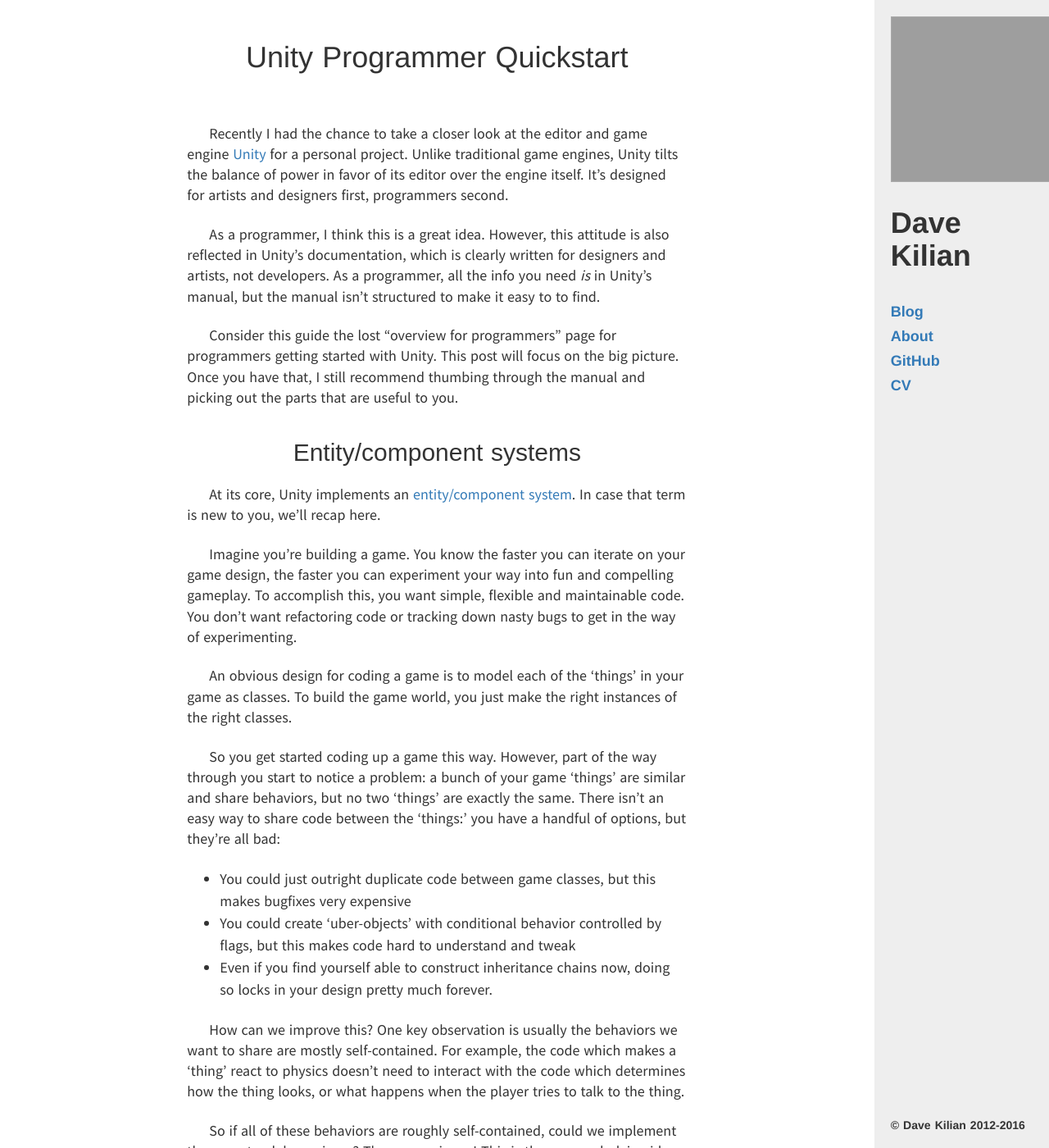
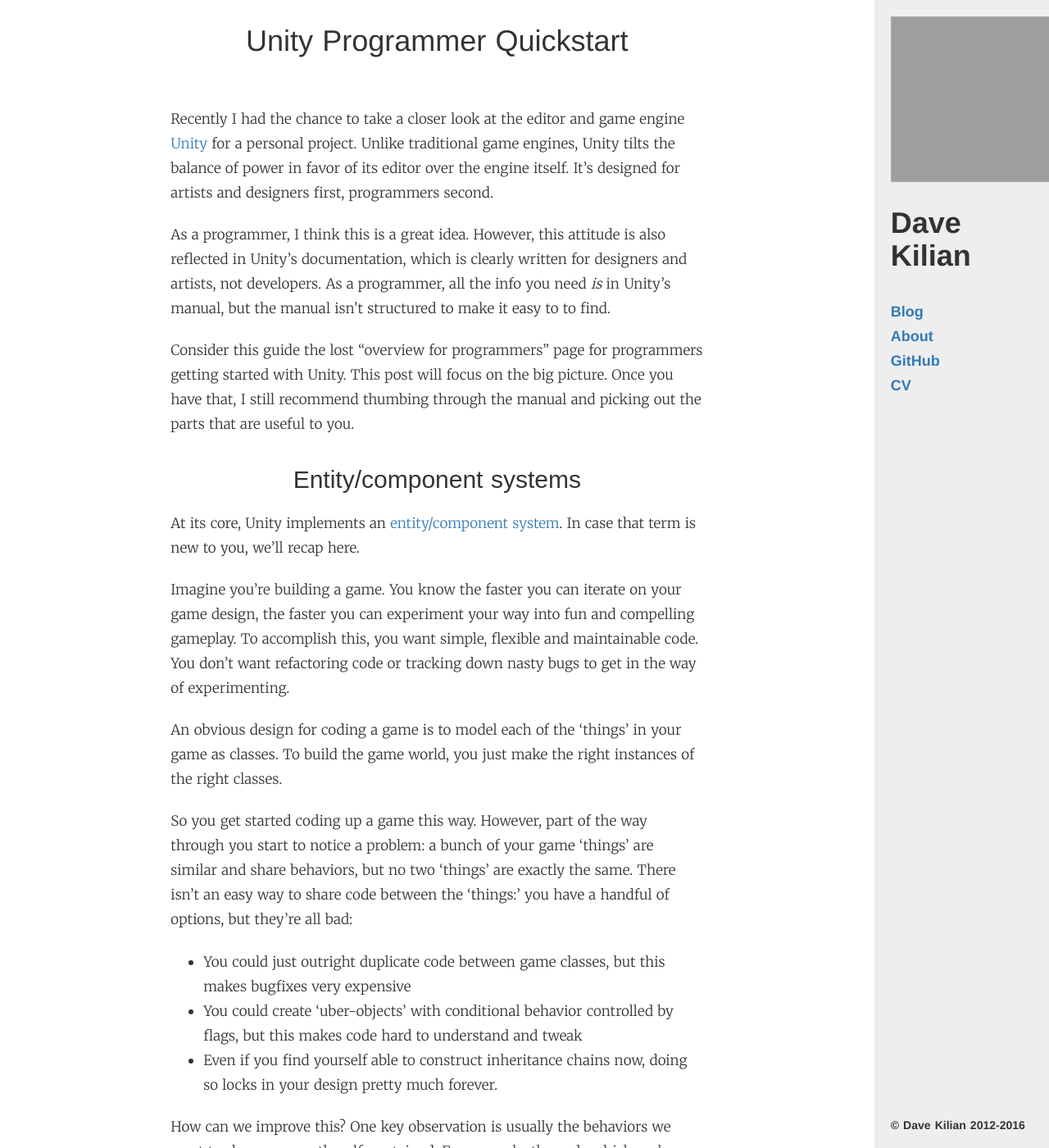
Before and after one commit to davekilian/davekilian.github.com, a Jekyll site: the page built from _posts/2015-08-12-unity-for-devs.markdown, in a window 1280 px wide and 1400 px high. Shown: the whole window at 82% size. Built offline with Jekyll 4.4.1, drawn with Linux system fonts in a browser that asks for light colours; nearby versions of some CDN libraries; grey boxes are pictures that could not be loaded.

Commit message:
Style updates and a typo fix

```diff
--- a/_layouts/default.html
+++ b/_layouts/default.html
@@ -8,7 +8,7 @@
         <link rel="stylesheet" href="/bootstrap.min.css" />
         <link rel="stylesheet" href="/global.css" />
         <link rel="stylesheet" href="/highlight.css" />
-        <link href='http://fonts.googleapis.com/css?family=Source+Sans+Pro:400,600' rel='stylesheet' type='text/css'>
+        <link href='https://fonts.googleapis.com/css?family=Merriweather:300,700&subset=latin,latin-ext' rel='stylesheet' type='text/css'>
     </head>
     <body>
         <div class="container-fluid" style="margin: 0; padding: 0">
--- a/about.html
+++ b/about.html
@@ -25,7 +25,7 @@
         <dd>Where most of my hack projects end up.</dd>
 
         <dt><a href="http://fracture-studios.com">Fracture Studios</a></dt>
-        <dd>In my spare time, I help develop an indie game with the other memebers
+        <dd>In my spare time, I help develop an indie game with the other members
         of Fracture. We have published some of our work on
         <a href="http://github.com/fracturestudios">our GitHub page</a>.</dd>
 
--- a/global.css
+++ b/global.css
@@ -57,7 +57,6 @@
     max-width: 650px;
     margin-left: auto;
     margin-right: auto;
-    padding: 2em;
 }
 
 div.post-date
@@ -67,14 +66,15 @@
 
 div.post-content
 {
-    font-family: "Source Sans Pro", "Helvetica", "Arial", sans-serif;
-    font-size: 13.5pt;
-    line-height: 140%;
+    font-family: "Merriweather", serif;
+    font-size: 17px;
+    line-height: 30px;
+    font-weight: 100;
 }
 
 div.post-content strong, b
 {
-    font-weight: 600;
+    font-weight: 700;
 }
 
 div.post-content h1,
@@ -91,7 +91,6 @@
 body
 {
     font-size: 100%;
-    line-height: 1.5em;
     word-spacing: .12em;
 }
 
@@ -100,7 +99,6 @@
     margin-top: 1.25em;
     margin-bottom: 1.25em;
     text-align: left;
-    text-indent: 1.5em;
 }
 
 li p
@@ -125,12 +123,7 @@
     margin-top: 0;
 }
 
-li
-{
-    line-height: 1.5em;
-}
-
-ul
+ul, ol
 {
     margin-top: 1em;
     margin-bottom: 1em;
@@ -138,12 +131,15 @@
 
 dd
 {
-    margin-top: .5em;
     margin-bottom: 1em;
-    line-height: 1.25em;
 }
 
 pre code
 {
     font-size: 110%;
 }
+
+blockquote
+{
+    font-size: 100%;
+}
```
